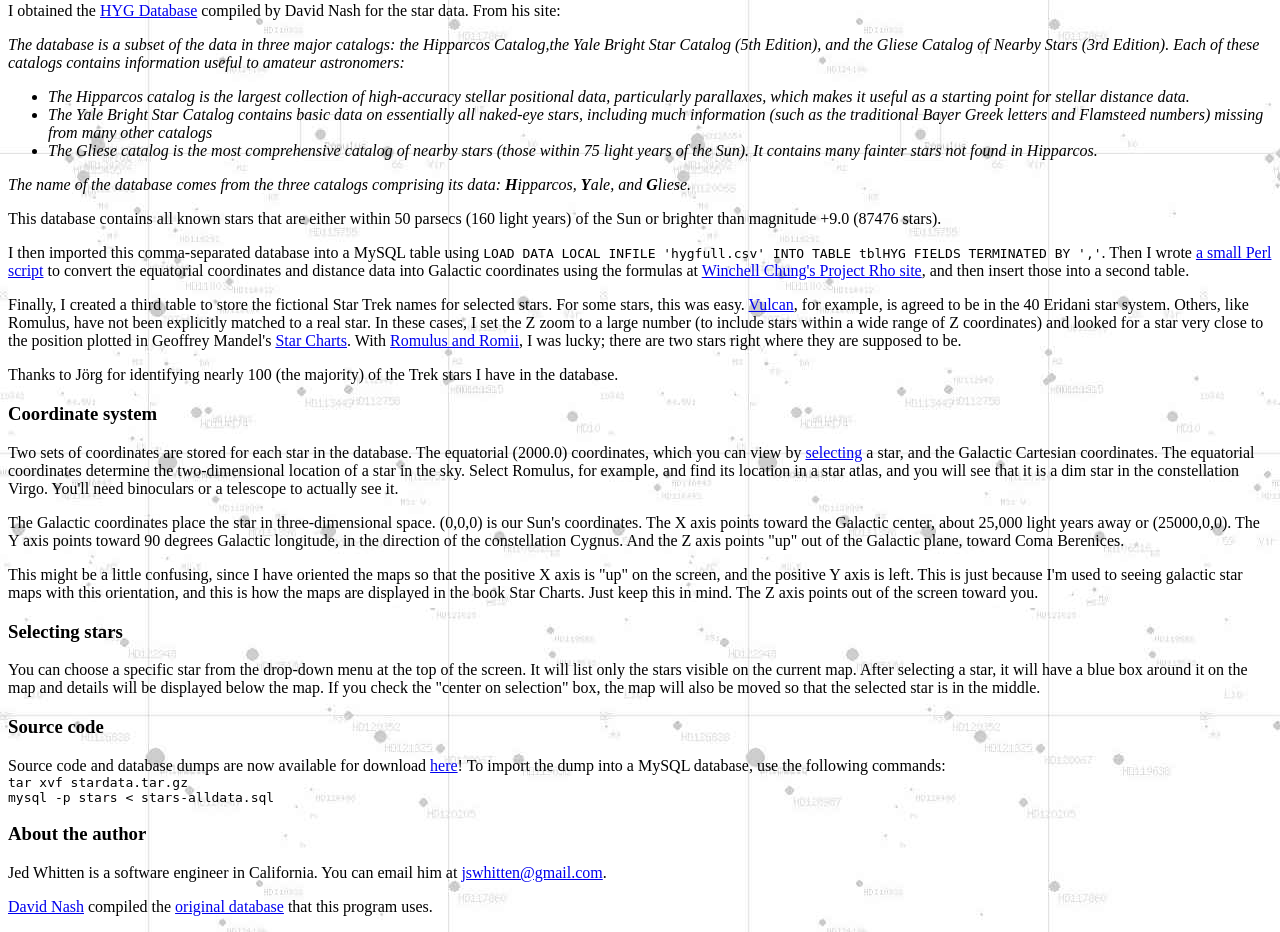
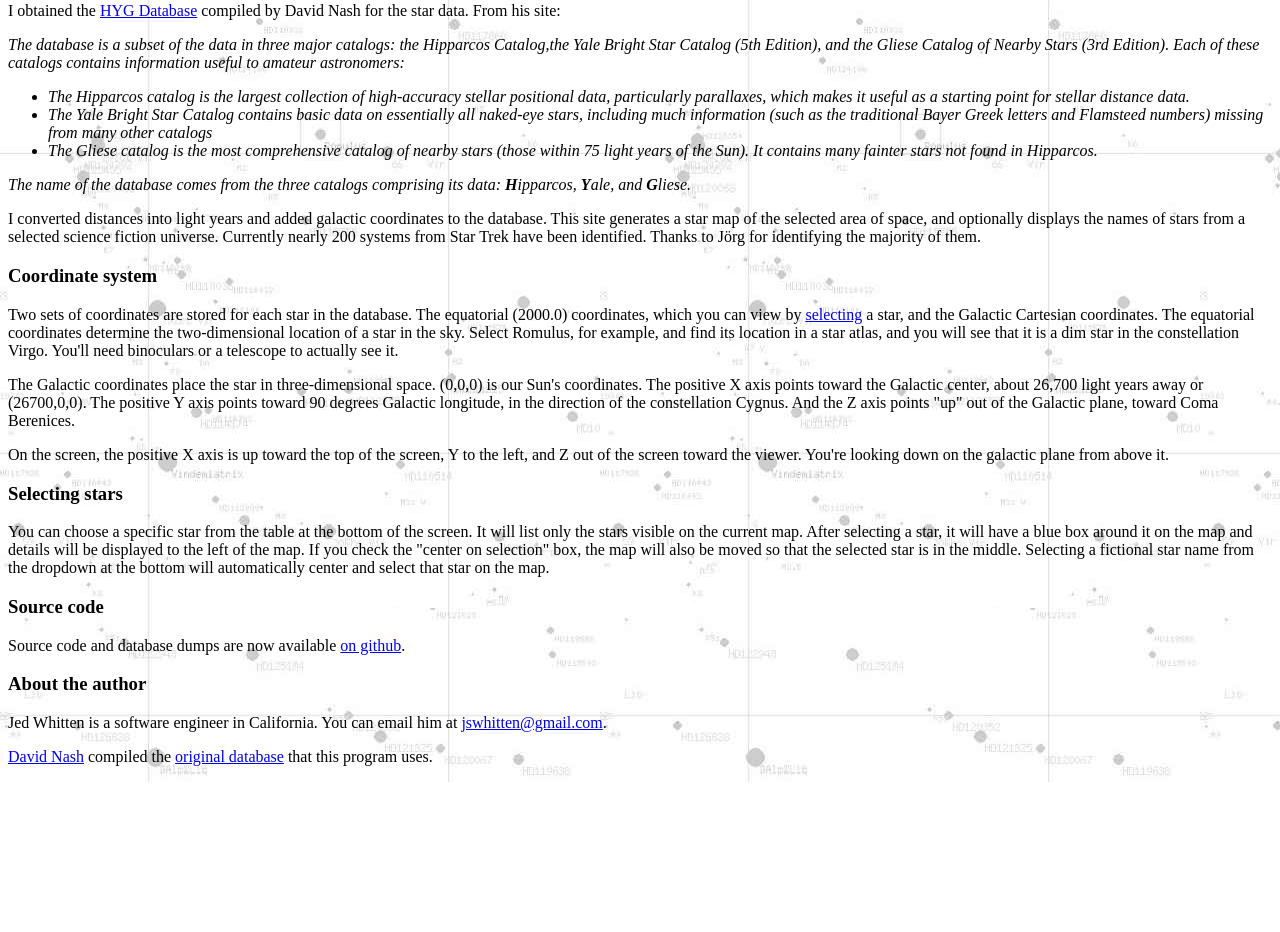
Before and after one commit to jswhitten/hygmap, a PHP site: page /about.html in a window 1280 px wide. Shown: the part 254-1186 px from the top of the page. After the commit the page ends 1036 px from the top, so only its background shows below. Run offline with PHP 8.4, Linux system fonts and the light colour scheme.

Commit message:
converted to hyg3 database

```diff
--- a/about.html
+++ b/about.html
@@ -3,7 +3,6 @@
       <title>About HYGMap</title>
    </head>
    <body background="rom.jpg">
-
       <h2>About HYGMap</h2>
       <p>
       [ <a href="index.php">Back to the map</a> ]
@@ -19,64 +18,70 @@
       <p>
       <a name="how">
       <h3>How it works</h3>
-      I obtained the <a href="http://www.astronexus.com/data/hyg.htm">HYG Database</a> compiled by David Nash for the star data.  From his site:
+      I obtained the <a href="https://github.com/astronexus/HYG-Database">HYG Database</a>
+      compiled by David Nash for the star data.  From his site:
       <i>
       <P>The database is a subset of the data in three major catalogs:  the
       Hipparcos Catalog,the Yale Bright Star Catalog (5th Edition), and the
       Gliese Catalog of Nearby Stars (3rd Edition).  Each of these catalogs
       contains information useful to amateur astronomers:</P>
-
       <UL>
-
       <LI>The Hipparcos catalog is the largest collection of high-accuracy
       stellar positional data, particularly parallaxes, which makes it useful
       as a starting point for stellar distance data.</LI>
-
       <LI>The Yale Bright Star Catalog contains basic data on essentially all
       naked-eye stars, including much information (such as the traditional
       Bayer Greek letters and Flamsteed numbers) missing from many other
       catalogs</LI>
-
       <LI>The Gliese catalog is the most comprehensive catalog of nearby
       stars (those within 75 light years of the Sun).  It contains many
       fainter stars not found in Hipparcos.</LI>
-
       </UL>
-
       <P>The name of the database comes from the three catalogs comprising its
       data:  <B>H</B>ipparcos, <B>Y</B>ale, and <B>G</B>liese.</p>
       </i>
       <p>
-      This database contains all known stars that are either within 50 parsecs (160 light years) of the Sun or brighter than magnitude +9.0 (87476 stars).
-<p>
-      I then imported this comma-separated database into a MySQL table using <tt>LOAD DATA LOCAL INFILE 'hygfull.csv' INTO TABLE tblHYG FIELDS TERMINATED BY ','</tt>.  Then I wrote <a href="files/src/gal.txt">a small Perl script</a> to convert the equatorial coordinates and distance data into Galactic coordinates using the formulas at <a href="http://www.projectrho.com/smap04.html">Winchell Chung's Project Rho site</a>, and then insert those into a second table.
-      <p>
-      Finally, I created a third table to store the fictional Star Trek names for selected stars.  For some stars, this was easy.  <a href="/index.php?x_c=-12.1121&y_c=-4.58985&z_c=-10.1309&xy_zoom=10&z_zoom=20&select_star=13916">Vulcan</a>, for example, is agreed to be in the 40 Eridani star system.  Others, like Romulus, have not been explicitly matched to a real star.  In these cases, I set the Z zoom to a large number (to include stars within a wide range of Z coordinates) and looked for a star very close to the position plotted in Geoffrey Mandel's <a href="http://www.amazon.com/exec/obidos/tg/detail/-/0743437705/104-2990944-2687115?vi=glance">Star Charts</a>.  With <a href="index.php?x_c=41.32&y_c=-31.4142&z_c=86.3733&xy_zoom=30&z_zoom=80&select_star=48119&select_center=on">Romulus and Romii</a>, I was lucky; there are two stars right where they are supposed to be.
-      <p>
-      Thanks to Jörg for identifying nearly 100 (the majority) of the Trek stars I have in the database.
+      I converted distances into light years and added galactic coordinates to the database.
+      This site generates a star map of the selected area of space, and optionally displays
+      the names of stars from a selected science fiction universe. Currently nearly 200 systems
+      from Star Trek have been identified. Thanks to J&#246;rg for identifying the majority of them.
       <p>
       <a name="coords">
       <h3>Coordinate system</h3>
-      Two sets of coordinates are stored for each star in the database.  The equatorial (2000.0) coordinates, which you can view by <a href="#selecting">selecting</a> a star, and the Galactic Cartesian coordinates.  The equatorial coordinates determine the two-dimensional location of a star in the sky.  Select Romulus, for example, and find its location in a star atlas, and you will see that it is a dim star in the constellation Virgo.  You'll need binoculars or a telescope to actually see it.
+      Two sets of coordinates are stored for each star in the database. The equatorial (2000.0)
+      coordinates, which you can view by <a href="#selecting">selecting</a> a star, and the Galactic
+      Cartesian coordinates.  The equatorial coordinates determine the two-dimensional
+      location of a star in the sky.  Select Romulus, for example, and find its location in a star atlas,
+      and you will see that it is a dim star in the constellation Virgo.  You'll need binoculars or a
+      telescope to actually see it.
       <p>
-      The Galactic coordinates place the star in three-dimensional space.  (0,0,0) is our Sun's coordinates.  The X axis points toward the Galactic center, about 25,000 light years away or (25000,0,0).  The Y axis points toward 90 degrees Galactic longitude, in the direction of the constellation Cygnus.  And the Z axis points "up" out of the Galactic plane, toward Coma Berenices.
+      The Galactic coordinates place the star in three-dimensional space.  (0,0,0) is our Sun's coordinates.
+      The positive X axis points toward the Galactic center, about 26,700 light years away or (26700,0,0).
+      The positive Y axis points toward 90 degrees Galactic longitude, in the direction of the constellation
+      Cygnus.  And the Z axis points "up" out of the Galactic plane, toward Coma Berenices.
       <p>
-      This might be a little confusing, since I have oriented the maps so that the positive X axis is "up" on the screen, and the positive Y axis is left.  This is just because I'm used to seeing galactic star maps with this orientation, and this is how the maps are displayed in the book Star Charts.  Just keep this in mind.  The Z axis points out of the screen toward you.
+      On the screen, the positive X axis is up toward the top of the screen, Y to the left, and Z out of the
+      screen toward the viewer. You're looking down on the galactic plane from above it.
       <p>
       <a name="selecting">
       <h3>Selecting stars</h3>
-      You can choose a specific star from the drop-down menu at the top of the screen.  It will list only the stars visible on the current map.  After selecting a star, it will have a blue box around it on the map and details will be displayed below the map.  If you check the "center on selection" box, the map will also be moved so that the selected star is in the middle.
+      You can choose a specific star from the table at the bottom of the screen.  It will list only the
+      stars visible on the current map.  After selecting a star, it will have a blue box around it on the
+      map and details will be displayed to the left of the map.  If you check the "center on selection" box,
+      the map will also be moved so that the selected star is in the middle. Selecting a fictional star name
+      from the dropdown at the bottom will automatically center and select that star on the map.
       <p>
       <a name="source">
       <h3>Source code</h3>
-      Source code and database dumps are now available for download <a href="https://github.com/jswhitten/hygmap">here</a>! To import the dump into a MySQL database, use the following commands:<br>
-<tt>tar xvf stardata.tar.gz</tt><br>
-<tt>mysql -p stars &lt; stars-alldata.sql</tt>
+      Source code and database dumps are now available
+      <a href="https://github.com/jswhitten/hygmap">on github</a>.
       <p>
       <a name="author">
       <h3>About the author</h3>
-      Jed Whitten is a software engineer in California.  You can email him at <a href="mailto:jswhitten@gmail.com">jswhitten@gmail.com</a>.
+      Jed Whitten is a software engineer in California.  You can email him at
+      <a href="mailto:jswhitten@gmail.com">jswhitten@gmail.com</a>.
       <p>
-      <a href="http://www.astronexus.com/misc/index.html">David Nash</a> compiled the <a href="http://www.astronexus.com/data/hyg.html">original database</a> that this program uses.
+      <a href="http://www.astronexus.com/misc/index.html">David Nash</a> compiled the
+      <a href="https://github.com/astronexus/HYG-Database">original database</a> that this program uses.
    </body>
 </html>
--- a/db_inc.php
+++ b/db_inc.php
@@ -24,7 +24,7 @@ function query_all($square = false) {
     $y_min = $y_c - ($square ? 1 : 2) * $zoom;
     $z_min = $z_c - $z_zoom;
 
-    $query = "SELECT tblHYG.*, tblGalactic.X, tblGalactic.Y, tblGalactic.Z, tblStarTrek.Name FROM tblGalactic INNER JOIN tblHYG ON tblGalactic.StarID = tblHYG.StarID LEFT JOIN tblStarTrek ON tblHYG.StarID = tblStarTrek.StarID WHERE X > $x_min AND X < $x_max AND Y > $y_min AND Y < $y_max AND Z > $z_min AND Z < $z_max AND AbsMag < $mag_limit AND (Gliese <> '' OR BayerFlam <> '' OR ProperName <> '' OR Spectrum <> '') ORDER BY Z";
+    $query = "SELECT hyg.*, trek.name FROM hyg LEFT JOIN trek ON hyg.id = trek.hyg_id WHERE x > $x_min AND x < $x_max AND y > $y_min AND y < $y_max AND z > $z_min AND z < $z_max AND absmag < $mag_limit AND (gl IS NOT NULL OR bf IS NOT NULL OR proper IS NOT NULL OR spect IS NOT NULL) ORDER BY z";
     $result = mysqli_query($link, $query) or die("Query failed");
     $rows = mysqli_fetch_all($result, MYSQLI_ASSOC);
     mysqli_free_result($result);
@@ -35,7 +35,7 @@ function query_all($square = false) {
 function query_star($id) {
     global $link;
 
-    $query = "SELECT tblHYG.*, tblGalactic.X, tblGalactic.Y, tblGalactic.Z, tblStarTrek.Name FROM tblGalactic INNER JOIN tblHYG ON tblGalactic.StarID = tblHYG.StarID LEFT JOIN tblStarTrek ON tblHYG.StarID = tblStarTrek.StarID WHERE tblHYG.StarID = $id";
+    $query = "SELECT hyg.*, trek.Name FROM hyg LEFT JOIN trek ON hyg.id = trek.hyg_id WHERE id = $id";
     $result = mysqli_query($link, $query) or die("Query failed");
     $row = mysqli_fetch_array($result, MYSQLI_ASSOC);
     mysqli_free_result($result);
@@ -46,7 +46,7 @@ function query_star($id) {
 function query_startrek() {
     global $link;
 
-    $query = "SELECT * FROM tblStarTrek ORDER BY Name";
+    $query = "SELECT * FROM trek ORDER BY Name";
     $result = mysqli_query($link, $query) or die("Query failed");
     $rows = mysqli_fetch_all($result, MYSQLI_ASSOC);
     mysqli_free_result($result);
--- /dev/null
+++ b/userpass.php
@@ -0,0 +1,6 @@
+<?php
+// Put your database credentials here and move this file to the parent directory.
+$db_user = "";
+$db_pass = "";
+
+?>
```
Also changed, not shown: index.php (+22 -19 lines), map.php (+29 -27 lines). Lines whose indentation alone changed are shown as unchanged.
